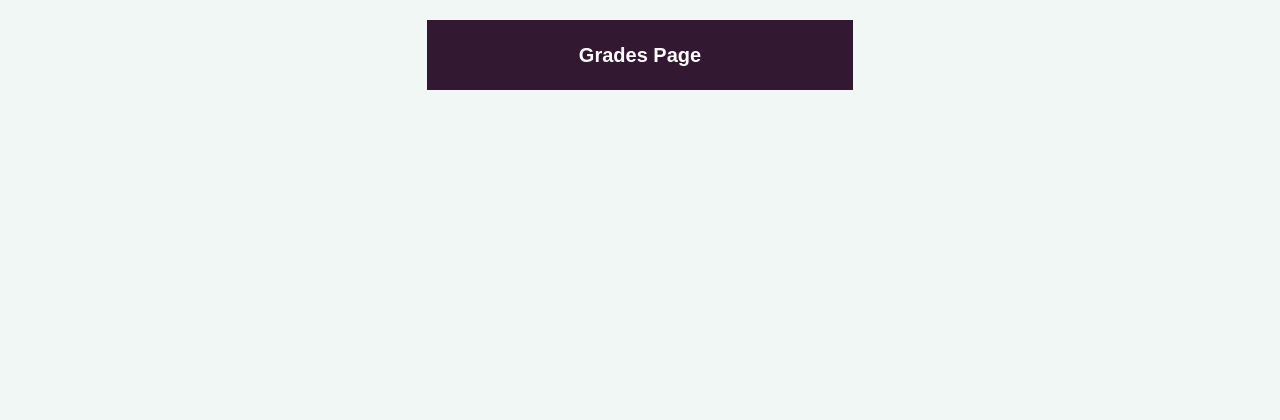
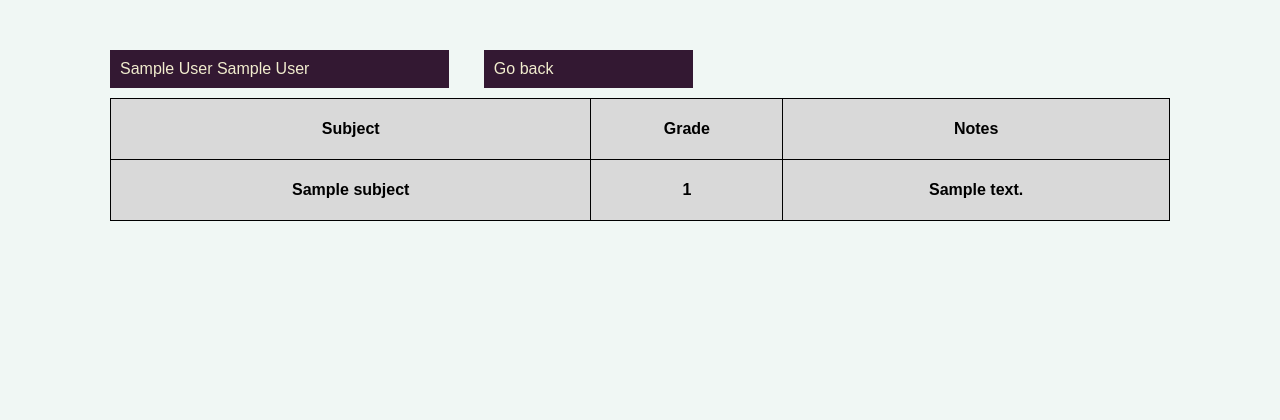
Before and after one commit to gtomkiel/GroupB-term2, a PHP site: page /grades/index.php in a window 1280 px wide. Shown: the part 91-511 px from the top of the page. Run offline with PHP 8.4, Linux system fonts and the light colour scheme; the visitor is signed in with stand-in values (Sample User, id 1); tables that the repository leaves empty hold one stand-in row (values such as "Sample post"); lists and menus that the app fills with data are empty.

Commit message:
Reworked grades page functionality

```diff
--- a/app/public/dashboard/grades/index.php
+++ b/app/public/dashboard/grades/index.php
@@ -4,64 +4,56 @@ require_once '../../src/db/connect.php';
 
 session_start();
 
+if(!isset($_SESSION['ID'])) {
+    header('Location: /login/');
+    exit();
+}
+
 ?>
 
 <!DOCTYPE html>
 <html lang="en">
 <head>
-	<title>Overview Page</title>
 	<meta charset="UTF-8">
-	<meta http-equiv="X-UA-Compatible" content="IE=edge">
-	<meta name="viewport" content="width=device-width, initial-scale=1.0">
-	<link rel="stylesheet" type="text/css" href="/src/styles/style.css">
+	<title>Grades</title>
+	<meta name="description" content="">
+	<meta name="viewport" content="width=device-width, initial-scale=1">
+	<link type="text/css" rel="stylesheet" href="/src/styles/style.css">
 </head>
-<body id="gridContainer">
+	<body>
+		<div id="gridContainer">
 			<?php require_once('../../src/utils/header.php') ?>
-	<div class="index">
-		<div class="welcome">
-         <b>Grades Page</b>
+			<div class="info">
+				<ul>
+					<li><?=$_SESSION['firstName']." ".$_SESSION['secondName']?></li>
+					<li><a href="/dashboard/">Go back</a></li>
+				</ul>
 			</div>
-	</div>
+
+			<table id="Grades">
+			<tr>
+				<th>Subject</th>
+				<th>Grade</th>
+				<th>Notes</th>
+			</tr>
 			<?php
 
-	$stmt = $db->prepare('SELECT accountType FROM Users WHERE ID = :id');
-	$stmt->bindParam(':id', $_SESSION['ID'], PDO::PARAM_STR);
+			$stmt = $db->prepare('SELECT Grades.mark, Grades.note, Subjects.subjectName FROM Grades INNER JOIN Subjects ON Grades.subjectID = Subjects.ID WHERE studentID = :id');
+			$stmt->bindParam(':id',$_SESSION['ID'],PDO::PARAM_STR);
 			$stmt->execute();
+			$grades = $stmt->fetchAll(PDO::FETCH_ASSOC);
 
-	$type = $stmt->fetch(PDO::FETCH_ASSOC);
-
-	if($type['accountType'] == 'Parent') {
-		echo '	<div class="firstTextBox">
-					<a href="list.php">
-						<div class="grades">
-							<b>List</b>
-						</div>
-					</a>
-				</div>';
-	}
-
-	if($type['accountType'] == 'Teacher') {
-		echo '	<div class="firstTextBox">
-					<a href="teacher.php">
-						<div class="grades">
-							<b>List</b>
-						</div>
-					</a>
-				</div>';
-	}
-
-	if($type['accountType'] == 'Teacher' || $type['accountType'] == 'Admin') {
-	echo '	<div class="firstTextBox">
-				<a href="form.php">
-					<div class="grades">
-						<b>Add</b>
-					</div>
-				</a>
-			</div>';
+			foreach ($grades as $grade) {
+				echo "	<tr>
+							<th>".$grade['subjectName']."</th>
+							<th>".$grade['mark']."</th>
+							<th>".$grade['note']."</th>
+						</tr>";
 			}
 
 			require_once('../../src/utils/footer.php');
 
 			?>
+		</div>
 	</body>
 </html>
--- a/app/public/src/styles/style.css
+++ b/app/public/src/styles/style.css
@@ -59,6 +59,7 @@ footer {
 }
 
 a{
+   color: inherit;
 	text-decoration: none;
 }
 
@@ -361,12 +362,14 @@ a.button {
 	justify-content:space-between;
 	width:200px;
 	margin-left:50px;
+   display: inline;
 }
 
 .info li{
 	background-color:#331832;
 	padding:10px 140px 10px 10px;
 	margin:50px 10px 10px 20px;
+   display: inline-block;
 }
 
 .info2{
```
Also changed, not shown: other parts of app/public/src/styles/style.css (+25 -5 lines), app/public/dashboard/absences/index.php (+30 -41 lines), app/public/dashboard/absences/teacher/index-old.php (added, +67 -0 lines), app/public/dashboard/grades/list.php (deleted, +0 -53 lines), app/public/dashboard/grades/teacher/form.php (renamed from app/public/dashboard/grades/form.php, +6 -3 lines), app/public/dashboard/grades/teacher/index.php (renamed from app/public/dashboard/grades/teacher.php, +12 -5 lines), app/public/dashboard/index.php (+41 -14 lines), app/public/dashboard/absences/teacher/form.php (renamed from app/public/dashboard/absences/form.php), app/public/dashboard/absences/teacher/list.php (renamed from app/public/dashboard/absences/list.php), app/public/dashboard/absences/teacher/teacher.php (renamed from app/public/dashboard/absences/teacher.php). Lines whose indentation alone changed are shown as unchanged.
